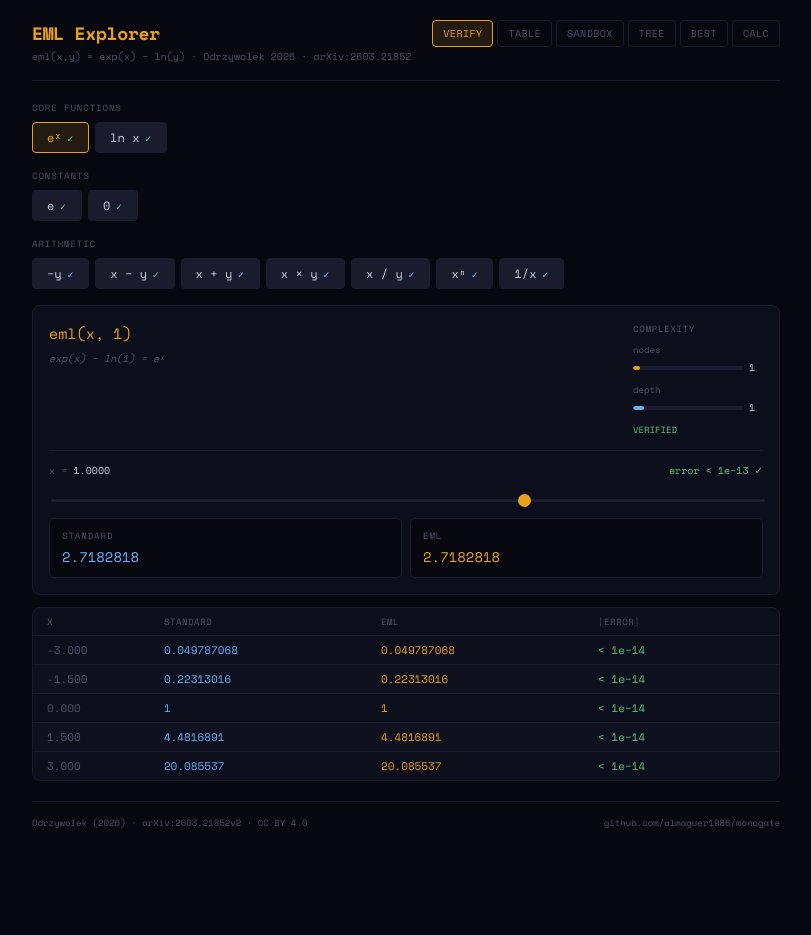
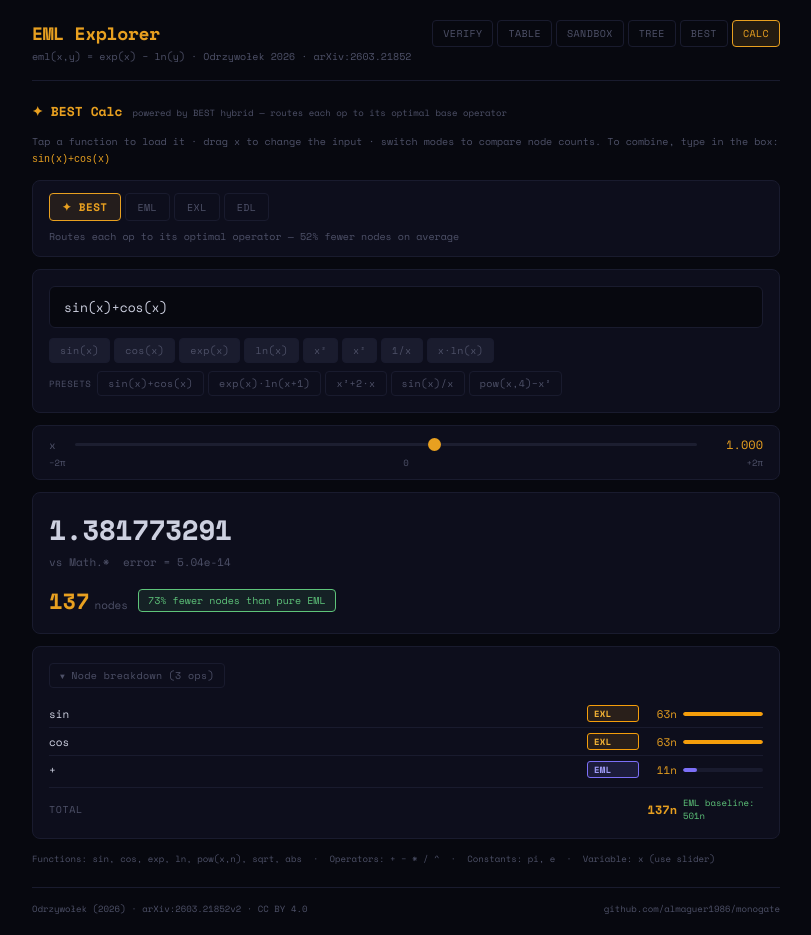
Before and after one commit to almaguer1986/monogate-explorer, a React (Vite) app: page / in a window 1280 px wide. Shown: the whole page, without its empty margins (234-1045 px from the left). Before the commit the page ends 849 px from the top, so only its background shows below. Built offline with nearby package versions, Linux system fonts and the light colour scheme.

Commit message:
feat: BEST Calc polish — default tab, open breakdown, operator pills, BEST prominence

```diff
--- a/src/App.jsx
+++ b/src/App.jsx
@@ -150,7 +150,7 @@ export default function App() {
   const [xVal,       setXVal]       = useState(1.0);
   const [customExpr, setCustomExpr] = useState("pow(x, 3)");
   const [customX,    setCustomX]    = useState(2.0);
-  const [tab,        setTab]        = useState("verify"); // verify | table | sandbox | tree | best
+  const [tab,        setTab]        = useState("calc"); // verify | table | sandbox | tree | best | calc
   const [bestX,      setBestX]      = useState(1.0);
   const [treeExpr,   setTreeExpr]   = useState("pow(x, 3)");
   const [treeKey,    setTreeKey]    = useState(0); // increment to restart animation
--- a/src/components/BestCalc.jsx
+++ b/src/components/BestCalc.jsx
@@ -78,12 +78,12 @@ function OpPill({ op }) {
 
 // ── Main component ─────────────────────────────────────────────────────────────
 export default function BestCalc() {
-  const [expr,      setExpr]      = useState("sin(x)");
+  const [expr,      setExpr]      = useState("sin(x)+cos(x)");
   const [xVal,      setXVal]      = useState(1.0);
   const [mode,      setMode]      = useState("best");
   const [result,    setResult]    = useState(null);
   const [evalError, setEvalError] = useState(null);
-  const [showTree,  setShowTree]  = useState(false);
+  const [showTree,  setShowTree]  = useState(true);
   const inputRef = useRef(null);
 
   // ── Debounced evaluation ────────────────────────────────────────────────────
@@ -134,14 +134,25 @@ export default function BestCalc() {
     background: C.tag,
   };
 
+  // Unique operators used — shown in collapsed breakdown header
+  const usedOps = result
+    ? [...new Set(result.nodeLog.map(e => e.op))]
+    : [];
+
   return (
     <div style={{ overflowX: "hidden" }}>
+      {/* Title + powered-by badge */}
+      <div style={{ display: "flex", alignItems: "baseline", gap: 10, marginBottom: 12, flexWrap: "wrap" }}>
+        <span style={{ fontSize: 13, fontWeight: 700, color: C.accent }}>✦ BEST Calc</span>
+        <span style={{ fontSize: 9, color: C.muted }}>
+          powered by BEST hybrid — routes each op to its optimal base operator
+        </span>
+      </div>
+
       {/* How to use */}
       <div style={{ fontSize: 10, color: C.muted, marginBottom: 12, lineHeight: 1.7 }}>
-        <strong style={{ color: C.text }}>How to use:</strong>
-        {" "}Tap a function button to load it, drag the x slider to change the input,
-        then switch modes to compare node counts.
-        {" "}To combine functions, type in the box — e.g. <code style={{ color: C.accent }}>sin(x)+cos(x)</code>.
+        Tap a function to load it · drag x to change the input · switch modes to compare node counts.
+        To combine, type in the box: <code style={{ color: C.accent }}>sin(x)+cos(x)</code>
       </div>
 
       {/* Mode selector */}
@@ -151,7 +162,12 @@ export default function BestCalc() {
             {MODES.map(m => (
               <button key={m.id}
                 onClick={() => setMode(m.id)}
-                style={mode === m.id ? btnActive : btnBase}>
+                style={m.id === "best"
+                  ? (mode === "best"
+                    ? { ...btnActive, fontWeight: 700, fontSize: 11 }
+                    : { ...btnBase, color: C.accent, borderColor: "rgba(232,160,32,0.4)", fontSize: 11 })
+                  : (mode === m.id ? btnActive : btnBase)
+                }>
                 {m.label}
               </button>
             ))}
@@ -288,10 +304,12 @@ export default function BestCalc() {
           <button
             onClick={() => setShowTree(v => !v)}
             style={{ ...btnBase, padding: "4px 10px", fontSize: 10,
-              background: "transparent", display: "flex", alignItems: "center", gap: 6 }}>
+              background: "transparent", display: "flex", alignItems: "center", gap: 6,
+              flexWrap: "wrap" }}>
             <span style={{ fontSize: 8 }}>{showTree ? "▼" : "▶"}</span>
-            Node breakdown &nbsp;
-            <span style={{ color: C.muted }}>({result.nodeLog.length} operation{result.nodeLog.length > 1 ? "s" : ""})</span>
+            <span>Node breakdown</span>
+            <span style={{ color: C.muted }}>({result.nodeLog.length} op{result.nodeLog.length > 1 ? "s" : ""})</span>
+            {!showTree && usedOps.map(op => <OpPill key={op} op={op} />)}
           </button>
 
           {showTree && (
```
